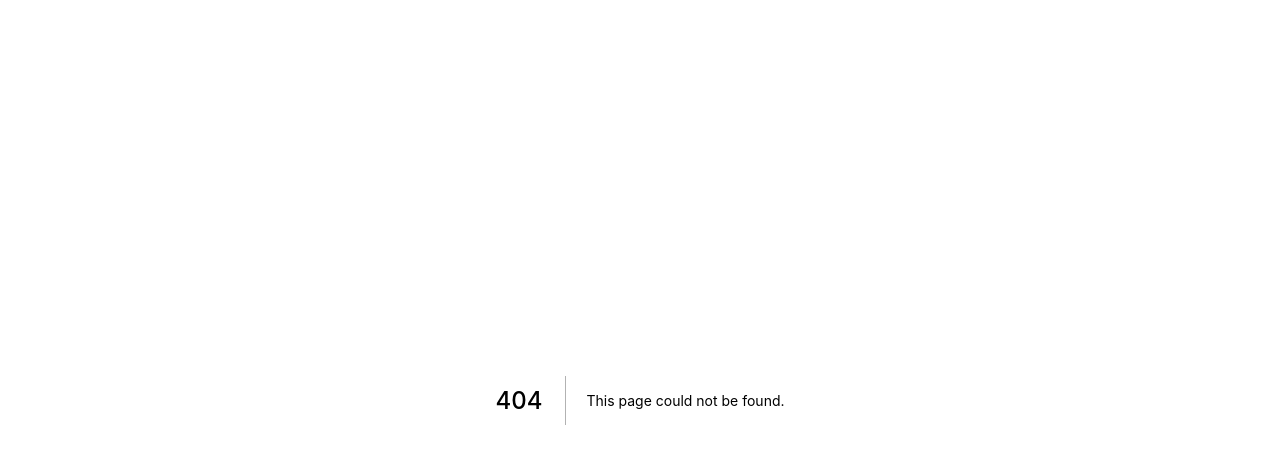
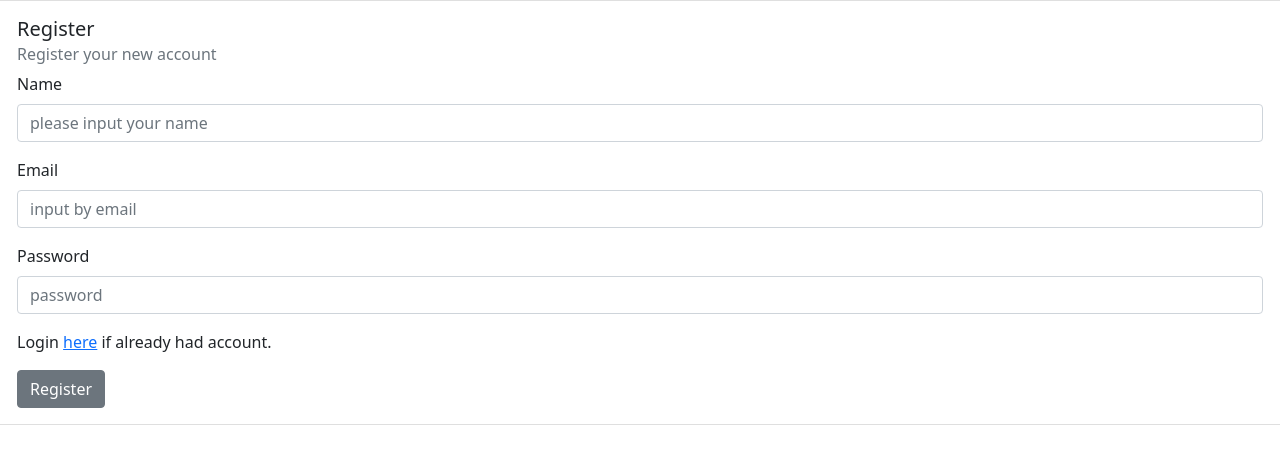
Before and after one commit to mandaputtra/try-github-action-nextjs, a Next.js app: page /register in a window 1280 px wide. Before the commit this address had no page. Shown: the top 464 px of the page. Built offline with nearby package versions, Linux system fonts and the light colour scheme.

Commit message:
dashboard

```diff
--- a/components/NavBar.js
+++ b/components/NavBar.js
@@ -1,4 +1,3 @@
-import React from 'react';
 import Link from 'next/link'
 import { useRouter } from 'next/router'
 import {
@@ -22,13 +21,13 @@ function NavBar ({ navigations, text }) {
   return (
     <Navbar full={true}>
       <h4>
-        <Link to="/dashboard">Dashboard</Link>
+        <Link href="/dashboard">Dashboard</Link>
       </h4>
       {text && (<NavbarText className="ms-4">{text}</NavbarText>)}
       <Nav className="me-auto" navbar>
         {navigations.map(a =>
           <NavItem>
-            <Link to={a.link}>
+            <Link href={a.link}>
               {a.text}
             </Link>
           </NavItem>
--- a/pages/dashboard.js
+++ b/pages/dashboard.js
@@ -1,5 +1,4 @@
 import { useEffect } from "react";
-import Link from 'next/link'
 import { useRouter } from 'next/router'
 import {
   CardBody,
@@ -11,7 +10,7 @@ import {
   ListGroup,
   ListGroupItem
 } from "reactstrap"
-import { auth } from '../firebase'
+import { auth } from 'utils/firebase'
 import { useAuthState } from 'react-firebase-hooks/auth'
 import Profile from 'components/Profile'
 import NavBar from 'components/NavBar'
@@ -42,7 +41,7 @@ function Dashboard() {
                 </CardTitle>
                 <ListGroup>
                   <ListGroupItem>
-                    <Link to="/game/rock-paper-sisccors">Rock Paper Scissors</Link>
+                    {/* <Link href="/game/rock-paper-sisccors">Rock Paper Scissors</Link> */}
                   </ListGroupItem>
                 </ListGroup>
               </CardBody>
--- /dev/null
+++ b/pages/register.js
@@ -0,0 +1,71 @@
+import { Button, Card, CardBody, CardSubtitle, CardTitle, Form, FormGroup, Input, Label, Row, Alert } from "reactstrap"
+import Link from 'next/link'
+import { useRouter } from 'next/router'
+import { registerWithEmailAndPassword } from 'utils/firebase'
+import { useState } from "react";
+
+function Register() {
+  const [email, setEmail] = useState("");
+  const [password, setPassword] = useState("");
+  const [name, setName] = useState("");
+  const [success, setSuccess] = useState(false)
+  const router = useRouter();
+
+  async function register(e) {
+    e.preventDefault()
+    if (!name) alert("Please enter name");
+    await registerWithEmailAndPassword(name, email, password);
+    setSuccess(true)
+    setTimeout(() => {
+      router.push('/login')
+    }, 2000)
+  };
+
+  return (
+      <Row className="login-container justify-content-center  align-items-center">
+        <Card>
+           <CardBody>
+              <CardTitle tag="h5">
+                Register
+              </CardTitle>
+              <CardSubtitle
+                className="mb-2 text-muted"
+                tag="h6"
+              >
+                Register your new account
+              </CardSubtitle>
+                <Form>
+                  <FormGroup>
+                    <Label>Name</Label>
+                    <Input id="name" onChange={e =>  setName(e.target.value)} value={name} placeholder="please input your name" type="text" />
+                  </FormGroup>
+                  <FormGroup>
+                    <Label>Email</Label>
+                    <Input id="email" onChange={e => setEmail(e.target.value)} value={email} placeholder="input by email" type="email" />
+                  </FormGroup>
+                  <FormGroup>
+                    <Label>Password</Label>
+                    <Input id="password" onChange={e => setPassword(e.target.value)} value={password} placeholder="password" type="password" />
+                  </FormGroup>
+                  <p>
+                    Login <Link href="/login">here</Link> if already had account.
+                  </p>
+                  <div>
+                    <Alert
+                      hidden={!success}
+                      color="primary"
+                    >
+                      Success register, please login on login page!
+                    </Alert>
+                  </div>
+                  <Button onClick={e => register(e)}>
+                    Register
+                  </Button>
+                </Form>
+          </CardBody>
+        </Card>
+      </Row>
+  )
+}
+
+export default Register
```
